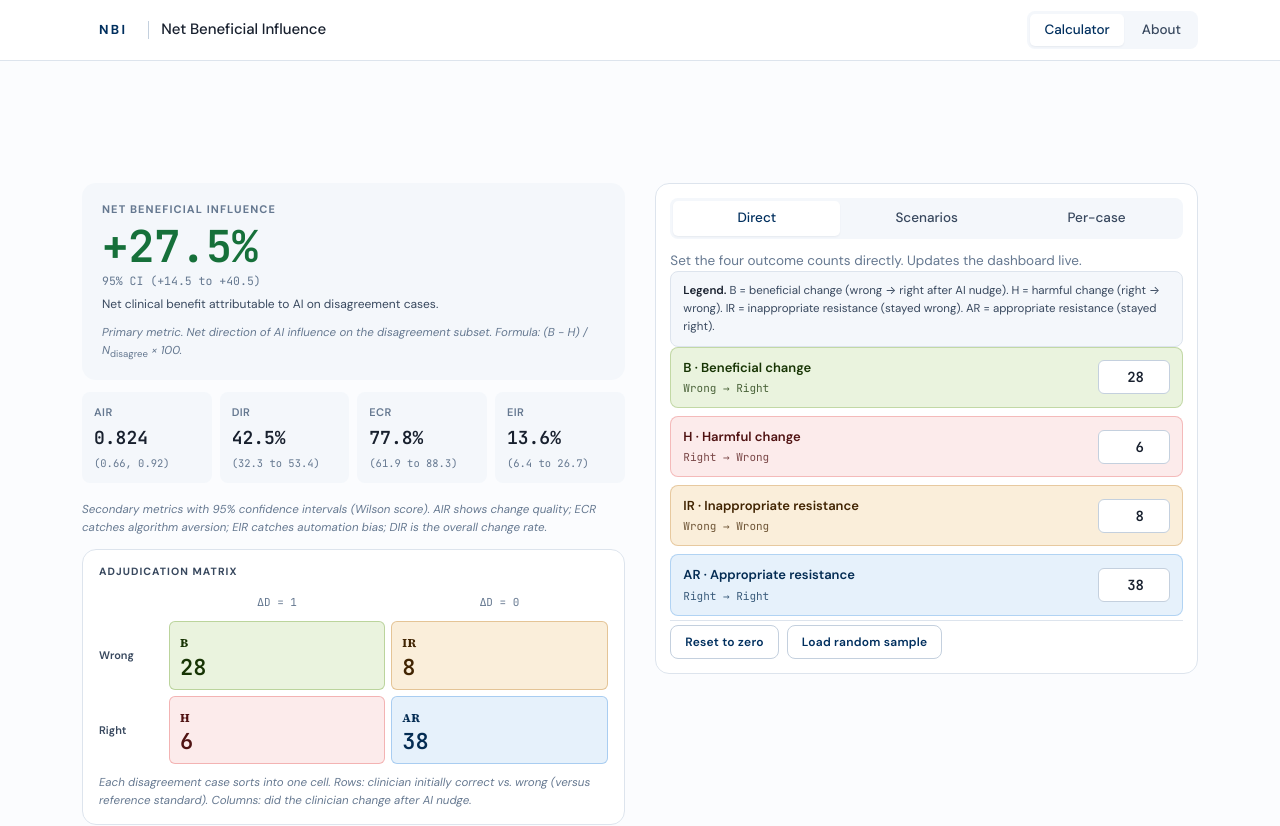
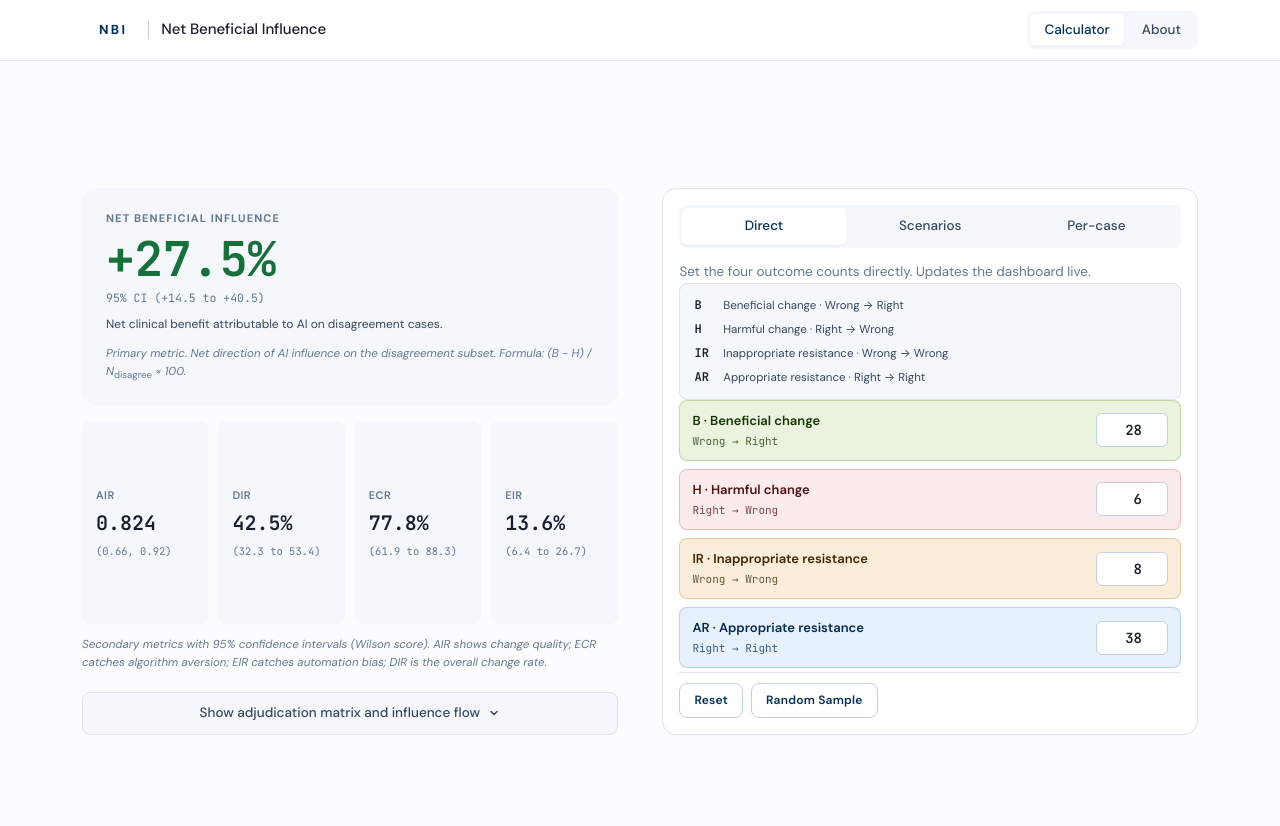
Before and after one commit to rgaiba/nbi-framework, a React (Vite) app: page / in a window 1280 px wide. Shown: the top 826 px of the page. Built offline with nearby package versions, Linux system fonts and the light colour scheme.

Commit message:
v4: shorter labels, symmetric legends, dashboard fills pane height, details toggle for matrix and flow

```diff
--- a/src/components/Calculator/DirectInput.jsx
+++ b/src/components/Calculator/DirectInput.jsx
@@ -41,11 +41,12 @@ export default function DirectInput({ counts, updateCounts, onAnyChange }) {
         Set the four outcome counts directly. Updates the dashboard live.
       </p>
 
-      <div className="legend-inline">
-        <strong>Legend.</strong> B = beneficial change (wrong → right after AI nudge).
-        H = harmful change (right → wrong). IR = inappropriate resistance (stayed wrong).
-        AR = appropriate resistance (stayed right).
-      </div>
+      <dl className="legend-grid">
+        <dt>B</dt>  <dd>Beneficial change · Wrong → Right</dd>
+        <dt>H</dt>  <dd>Harmful change · Right → Wrong</dd>
+        <dt>IR</dt> <dd>Inappropriate resistance · Wrong → Wrong</dd>
+        <dt>AR</dt> <dd>Appropriate resistance · Right → Right</dd>
+      </dl>
 
       <div className="direct-fields">
         {FIELDS.map(f => (
@@ -68,8 +69,8 @@ export default function DirectInput({ counts, updateCounts, onAnyChange }) {
       </div>
 
       <div className="direct-actions">
-        <button className="btn btn-ghost btn-sm" onClick={reset}>Reset to zero</button>
-        <button className="btn btn-ghost btn-sm" onClick={sample}>Load random sample</button>
+        <button className="btn btn-ghost btn-sm" onClick={reset}>Reset</button>
+        <button className="btn btn-ghost btn-sm" onClick={sample}>Random Sample</button>
       </div>
     </div>
   )
--- a/src/components/Calculator/PerCaseInput.jsx
+++ b/src/components/Calculator/PerCaseInput.jsx
@@ -4,8 +4,6 @@ import { aggregateCases, adjudicateCase } from '../../lib/nbi.js'
 
 const BLANK_ROW = { Di: 0, A: 1, Df: 1, R: 1 }
 
-// Class pill labels. Agreement cases are adjudicated. They are simply excluded
-// from N_disagree, which the label makes explicit.
 const CLASS_LABEL = {
   B: 'B',
   H: 'H',
@@ -120,12 +118,13 @@ export default function PerCaseInput({ applyCounts }) {
         values are set. Click Apply to push the totals to the dashboard.
       </p>
 
-      <div className="legend-inline">
-        <strong>Legend.</strong>{' '}
-        D<sub>i</sub> = clinician's initial decision.{' '}
-        A = AI's recommendation.{' '}
-        D<sub>f</sub> = clinician's final decision.{' '}
-        R = reference standard. All binary 0/1.
+      <dl className="legend-grid">
+        <dt>D<sub>i</sub></dt> <dd>Clinician's initial decision</dd>
+        <dt>A</dt>             <dd>AI's recommendation</dd>
+        <dt>D<sub>f</sub></dt> <dd>Clinician's final decision</dd>
+        <dt>R</dt>             <dd>Reference standard. All values binary 0/1.</dd>
+      </dl>
+      <div className="legend-note muted">
         Agreement cases (D<sub>i</sub> = A) are adjudicated but excluded from N<sub>disagree</sub>.
       </div>
 
@@ -181,7 +180,7 @@ export default function PerCaseInput({ applyCounts }) {
           <strong>{aggregate.total}</strong> cases · <strong>{aggregate.agreement}</strong> agreement · <strong>{totalDis}</strong> disagreement
         </div>
         <button className="btn btn-primary btn-sm" onClick={apply}>
-          {pushed ? 'Applied ✓' : 'Apply to dashboard'}
+          {pushed ? 'Applied ✓' : 'Apply'}
         </button>
       </div>
 
--- a/src/components/Dashboard/Dashboard.jsx
+++ b/src/components/Dashboard/Dashboard.jsx
@@ -1,16 +1,37 @@
-import React from 'react'
+import React, { useState } from 'react'
 import { interpretMetric, formatMetric, formatCI } from '../../lib/nbi.js'
 
-// Compact dashboard. Single component, four sections inline:
-// hero NBI card, small metric cards (with 95% CIs), 2x2 adjudication matrix,
-// influence flow bar. Each section carries its own caption.
+// Compact dashboard.
+// Default view: NBI hero + four small metric cards filling the pane height.
+// Toggleable details: 2×2 adjudication matrix and influence flow.
 export default function Dashboard({ counts, metrics }) {
+  const [showDetails, setShowDetails] = useState(false)
+
   return (
     <div className="dashboard">
       <NbiHero metrics={metrics} />
       <SmallMetrics metrics={metrics} />
-      <AdjudicationMatrix counts={counts} />
-      <InfluenceFlow counts={counts} />
+
+      {showDetails && (
+        <div className="dash-details">
+          <AdjudicationMatrix counts={counts} />
+          <InfluenceFlow counts={counts} />
+        </div>
+      )}
+
+      <button
+        className="dash-toggle"
+        onClick={() => setShowDetails(s => !s)}
+        aria-expanded={showDetails}
+        aria-controls="dash-details"
+      >
+        <span>{showDetails ? 'Hide details' : 'Show adjudication matrix and influence flow'}</span>
+        <span className={`dash-toggle-chev ${showDetails ? 'is-open' : ''}`} aria-hidden="true">
+          <svg width="12" height="12" viewBox="0 0 12 12" fill="none">
+            <path d="M3 4.5L6 7.5L9 4.5" stroke="currentColor" strokeWidth="1.5" strokeLinecap="round" strokeLinejoin="round"/>
+          </svg>
+        </span>
+      </button>
     </div>
   )
 }
@@ -56,7 +77,8 @@ function SmallMetrics({ metrics }) {
       </div>
       <div className="dash-caption">
         Secondary metrics with 95% confidence intervals (Wilson score).
-        AIR shows change quality; ECR catches algorithm aversion; EIR catches automation bias; DIR is the overall change rate.
+        AIR shows change quality; ECR catches algorithm aversion;
+        EIR catches automation bias; DIR is the overall change rate.
       </div>
     </div>
   )
@@ -137,7 +159,8 @@ function InfluenceFlow({ counts }) {
         ))}
       </div>
       <div className="dash-caption">
-        Composition of the disagreement subset by outcome class. Visualises where N<sub>disagree</sub> goes.
+        Composition of the disagreement subset by outcome class.
+        Visualises where N<sub>disagree</sub> goes.
       </div>
     </div>
   )
--- a/src/styles/components.css
+++ b/src/styles/components.css
@@ -1,5 +1,5 @@
 /* =============================================================================
-   COMPONENT STYLES . v3 (calculator-first, two-pane, captions, CIs)
+   COMPONENT STYLES . v4 (calculator-first, two-pane, details toggle)
    Mobile-first; the desktop breakpoint flips pane order so the dashboard
    reads top-left on desktop and the calculator stays on top on phone.
 ============================================================================= */
@@ -81,36 +81,34 @@
 /* ── MAIN ────────────────────────────────────────────────────────────── */
 .main {
   min-height: calc(100vh - var(--nav-h) - 60px);
-  padding: clamp(16px, 2vw, 28px) 0 clamp(40px, 5vw, 64px);
+  padding: clamp(20px, 2.4vw, 36px) 0 clamp(40px, 5vw, 64px);
 }
 
 /* ── TWO-PANE LAYOUT ─────────────────────────────────────────────────── */
 .two-pane {
   display: grid;
   grid-template-columns: 1fr;
-  gap: clamp(16px, 2vw, 22px);
+  gap: clamp(20px, 3vw, 32px);
 }
-.pane { min-width: 0; }
+.pane { min-width: 0; display: flex; flex-direction: column; }
 .pane-calculator { order: 1; }
 .pane-dashboard  { order: 2; }
 
 @media (min-width: 880px) {
   .two-pane {
     grid-template-columns: 1fr 1fr;
-    gap: clamp(20px, 2.4vw, 32px);
-    align-items: start;
+    gap: clamp(28px, 3.5vw, 48px);
+    align-items: stretch;
   }
   .pane-dashboard  { order: 1; }
   .pane-calculator { order: 2; }
-  .pane-dashboard {
-    position: sticky;
-    top: calc(var(--nav-h) + 16px);
-  }
 }
 
 /* ── DASHBOARD ───────────────────────────────────────────────────────── */
 .dashboard {
-  display: flex; flex-direction: column; gap: 12px;
+  display: flex; flex-direction: column;
+  gap: 16px;
+  height: 100%;
 }
 .dash-section-label {
   font-size: 10.5px; font-weight: 700;
@@ -119,9 +117,8 @@
   margin-bottom: 4px;
 }
 
-/* In-tile caption: dim, small, italics. Lives at the bottom of each tile. */
 .dash-caption {
-  margin-top: 10px;
+  margin-top: 12px;
   font-size: 11.5px;
   color: var(--txt-3);
   line-height: 1.55;
@@ -132,17 +129,18 @@
 .dash-hero {
   background: var(--surface-2);
   border-radius: var(--radius-lg);
-  padding: 18px 20px;
+  padding: 22px 24px;
+  flex-shrink: 0;
 }
 .dash-hero-label {
   font-size: 11px; font-weight: 700;
   letter-spacing: 0.1em; text-transform: uppercase;
   color: var(--txt-3);
-  margin-bottom: 6px;
+  margin-bottom: 8px;
 }
 .dash-hero-val {
   font-family: var(--font-mono);
-  font-size: clamp(30px, 4vw, 44px);
+  font-size: clamp(32px, 4.2vw, 48px);
   font-weight: 700;
   line-height: 1;
   color: var(--txt);
@@ -156,29 +154,38 @@
   font-family: var(--font-mono);
   font-size: 11.5px;
   color: var(--txt-3);
-  margin-top: 4px;
+  margin-top: 6px;
   font-feature-settings: "tnum" 1;
 }
 .dash-hero-interp {
   font-size: 12px;
   color: var(--txt-2);
-  margin-top: 6px;
+  margin-top: 8px;
 }
 
+/* Small-metrics wrap fills the remaining vertical space in the dashboard pane.
+   When details are hidden, this stretches the four cards to match the height
+   of the calculator pane. When details are shown, the wrap shrinks to allow
+   matrix + flow space below. */
 .dash-small-wrap {
-  display: flex; flex-direction: column; gap: 8px;
+  display: flex;
+  flex-direction: column;
+  flex: 1 1 auto;
+  min-height: 0;
 }
 .dash-small {
   display: grid;
   grid-template-columns: repeat(2, minmax(0, 1fr));
-  gap: 8px;
+  gap: 10px;
+  flex: 1;
 }
 @media (min-width: 1180px) { .dash-small { grid-template-columns: repeat(4, 1fr); } }
 .dash-small-card {
   background: var(--surface-2);
   border-radius: var(--radius);
-  padding: 12px;
-  display: flex; flex-direction: column; gap: 3px;
+  padding: 14px 14px;
+  display: flex; flex-direction: column; gap: 4px;
+  justify-content: center;
 }
 .dash-small-label {
   font-size: 11px; font-weight: 600;
@@ -188,7 +195,7 @@
 }
 .dash-small-val {
   font-family: var(--font-mono);
-  font-size: 18px; font-weight: 700;
+  font-size: 20px; font-weight: 700;
   color: var(--txt);
   font-feature-settings: "tnum" 1;
 }
@@ -204,7 +211,37 @@
   background: white;
   border: 1px solid var(--border-soft);
   border-radius: var(--radius-lg);
-  padding: 14px 16px;
+  padding: 16px 18px;
+}
+
+.dash-details {
+  display: flex; flex-direction: column; gap: 14px;
+}
+
+.dash-toggle {
+  margin-top: 4px;
+  flex-shrink: 0;
+  display: flex; align-items: center; justify-content: center; gap: 8px;
+  padding: 10px 16px;
+  background: var(--surface-2);
+  border: 1px solid var(--border-soft);
+  border-radius: var(--radius);
+  font-size: var(--fs-sm); font-weight: 500;
+  color: var(--txt-2);
+  cursor: pointer;
+  transition: background 0.15s ease, border-color 0.15s ease, color 0.15s ease;
+}
+.dash-toggle:hover {
+  background: white;
+  border-color: var(--border);
+  color: var(--navy);
+}
+.dash-toggle-chev {
+  display: inline-flex;
+  transition: transform 0.2s ease;
+}
+.dash-toggle-chev.is-open {
+  transform: rotate(180deg);
 }
 
 .dash-matrix {
@@ -307,8 +344,8 @@
   background: white;
   border: 1px solid var(--border-soft);
   border-radius: var(--radius-lg);
-  padding: 14px 14px;
-  display: flex; flex-direction: column; gap: 12px;
+  padding: 16px 16px;
+  display: flex; flex-direction: column; gap: 14px;
 }
 
 .calc-tabs {
@@ -319,7 +356,7 @@
 }
 .calc-tab {
   flex: 1;
-  padding: 7px 10px;
+  padding: 8px 10px;
   font-size: var(--fs-sm);
   font-weight: 500;
   color: var(--txt-2);
@@ -335,24 +372,42 @@
   box-shadow: var(--shadow-sm);
 }
 
-.calc-panel { display: flex; flex-direction: column; gap: 12px; }
+.calc-panel { display: flex; flex-direction: column; gap: 14px; }
 .calc-panel p { font-size: var(--fs-sm); line-height: 1.55; margin: 0; }
 
-/* Inline legend used inside calculator tabs to define variables. */
-.legend-inline {
-  font-size: 11.5px;
-  line-height: 1.55;
-  color: var(--txt-2);
+/* ── LEGEND GRID (used in Direct and Per-case tabs) ──────────────────── */
+.legend-grid {
+  margin: 0;
+  padding: 12px 14px;
   background: var(--surface-2);
-  padding: 10px 12px;
   border-radius: var(--radius);
   border: 1px solid var(--border-soft);
+  display: grid;
+  grid-template-columns: auto 1fr;
+  gap: 6px 14px;
+  font-size: 11.5px;
+  line-height: 1.5;
+  align-items: baseline;
 }
-.legend-inline strong {
-  font-weight: 600;
+.legend-grid dt {
+  font-family: var(--font-mono);
+  font-weight: 700;
+  font-size: 12px;
   color: var(--txt);
+  letter-spacing: 0.02em;
+  font-feature-settings: "tnum" 1;
 }
-.legend-inline sub { font-size: 0.78em; }
+.legend-grid dt sub { font-size: 0.78em; }
+.legend-grid dd {
+  margin: 0;
+  color: var(--txt-2);
+}
+.legend-note {
+  font-size: 11px;
+  line-height: 1.55;
+  padding: 0 14px;
+}
+.legend-note sub { font-size: 0.78em; }
 
 /* ── DIRECT INPUT ────────────────────────────────────────────────────── */
 .direct-fields {
@@ -405,11 +460,9 @@
   box-shadow: 0 0 0 3px rgba(0, 47, 94, 0.15);
 }
 
-/* Action row for Reset + Load random sample. Sits below the colored cards
-   with its own spacing so it doesn't read as part of any single field. */
 .direct-actions {
   display: flex; flex-wrap: wrap; gap: 8px;
-  padding-top: 4px;
+  padding-top: 10px;
   margin-top: 4px;
   border-top: 1px solid var(--border-soft);
 }
@@ -533,7 +586,7 @@
 .cases-summary strong { font-family: var(--font-mono); color: var(--txt); }
 
 .cases-csv {
-  margin-top: 4px;
+  margin-top: 6px;
   padding: 12px 14px;
   background: var(--surface-2);
   border-radius: var(--radius);
```
